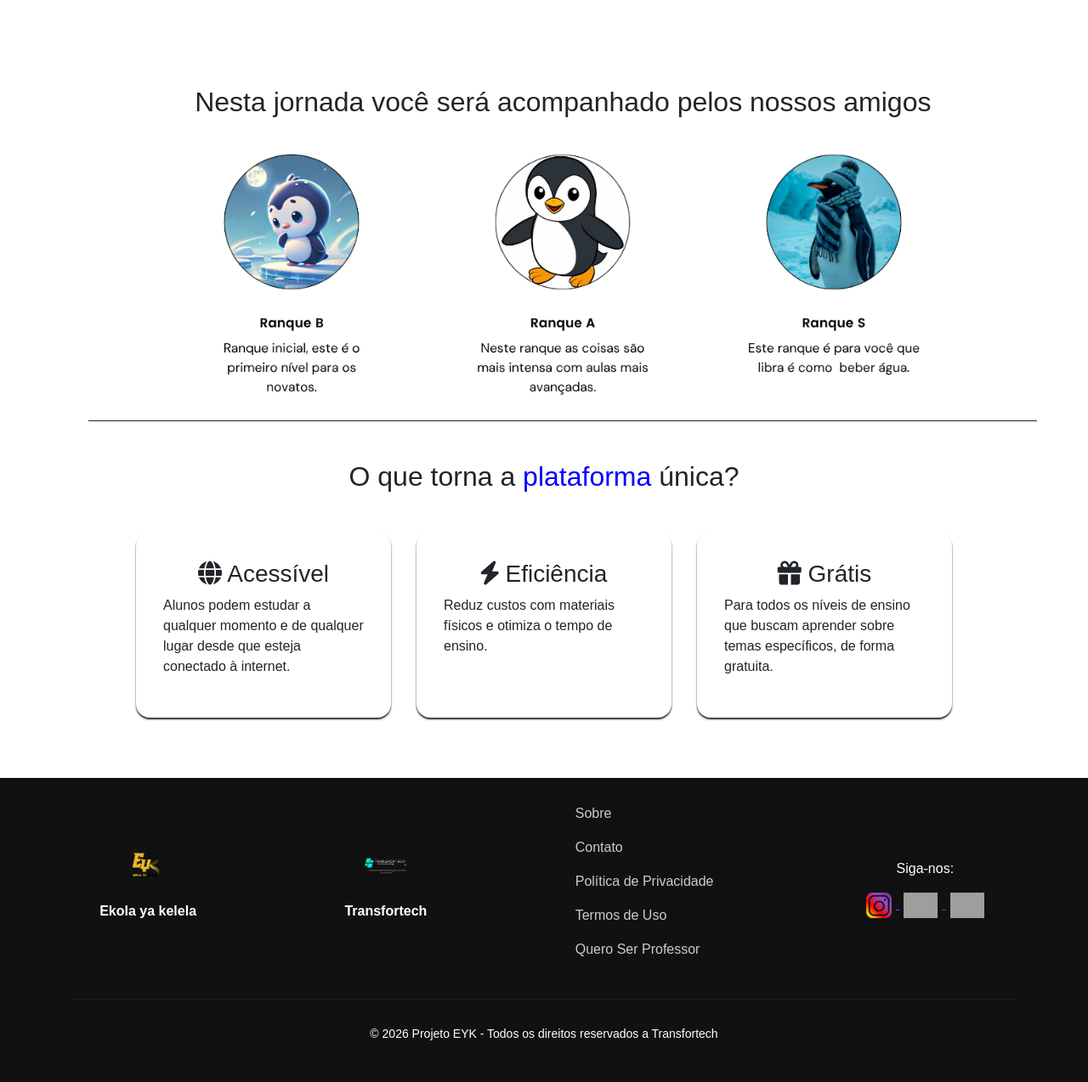
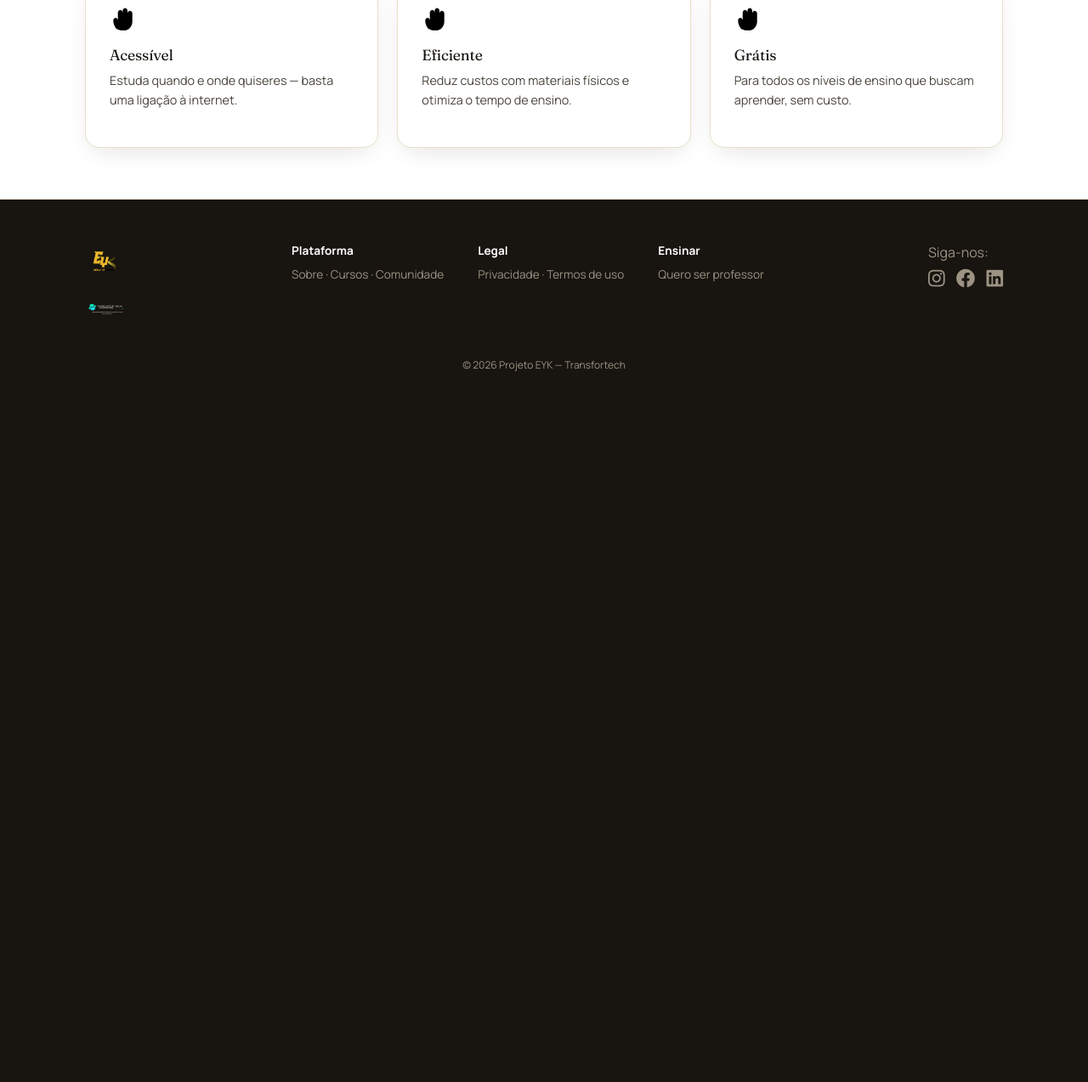
Before and after one commit to TransFortechAO/EYK, a Django app: page / in a window 1280 px wide. Shown: the part 1057-2331 px from the top of the page at 85% size. After the commit the page ends 1494 px from the top, so only its background shows below. Run offline with Django 5.2, Linux system fonts and the light colour scheme; parts of the project's set-up code (start-up, migrations or seed data) failed here and were passed over; grey boxes are pictures that could not be loaded.

Commit message:
Redesign visual (lote 2): landing, login e registo
index.html, login.html e register.html passam a estender
base_public.html com o novo design system, em vez de HTML standalone
com Bootstrap 4 + jQuery. Mesmos campos/forms/views de sempre -- so
o layout e o CSS mudam. Login e registo verificados via Playwright
(sessao continua a autenticar corretamente).

```diff
--- a/EYK/templates/index.html
+++ b/EYK/templates/index.html
@@ -1,145 +1,87 @@
+{% extends 'base_public.html' %}
 {% load static %}
-<!DOCTYPE html>
 
-<html lang="pt">
+{% block title %}Ekola Ya Kelela — Aprender em língua gestual{% endblock %}
 
-<head>
-    <meta charset="UTF-8" />
-    <meta name="viewport" content="width=device-width, initial-scale=1.0" />
-    <title>Página Inicial - EYK</title>
-    <link href="https://cdn.jsdelivr.net/npm/bootstrap@5.3.0-alpha1/dist/css/bootstrap.min.css" rel="stylesheet" />
-    <link rel="stylesheet" href="https://cdnjs.cloudflare.com/ajax/libs/font-awesome/6.0.0-beta3/css/all.min.css" />
-    <link rel="stylesheet" href="{% static 'index.css' %}">
-</head>
-<style>
-    .landing {
-        padding: 1rem;
-        background-image: url({% static 'imagens/Website-ui-img/landing.png' %});
-        width: 100%;
-        height: 100%;
-        background-size: 100%;
-        background-repeat: no-repeat;
-    }
-</style>
-
-<body>
-    <div class="landing">
-
-        <!-- <nav class="navbar navbar-expand-lg navbar-light">
-            <div class="container-fluid">
-                <a class="navbar-brand" href="#">
-                    <img class="logotype" src="{% static 'imagens/media/logo-sem-fundo.png' %}" alt="Logo EYK" />
-                </a>
-
-
-                <button class="navbar-toggler" type="button" data-bs-toggle="collapse" data-bs-target="#navbarContent"
-                aria-controls="navbarContent" aria-expanded="false" aria-label="Toggle navigation">
-                <span class="navbar-toggler-icon"></span>
-            </button>
-
-            <div class="collapse navbar-collapse" id="navbarContent">
-                <ul class="navbar-nav me-auto mb-2 mb-lg-0">
-                        <li class="nav-item">
-                            <a class="nav-link" href="{{ 'comunidade' }}">Comunidade</a>
-                        </li>
-                        <li class="nav-item">
-                            <a class="nav-link" href="{{ 'cursos' }}">Cursos</a>
-                        </li>
-                    </ul>
-
-                    <form class="d-flex mx-auto" style="max-width: 400px;" method="GET" action="">
-                        <input class="form-control me-2" type="search" name="search"
-                        placeholder="Pesquisar por curso, categoria ou professor..." value="">
-                        <button class="btn btn-outline-warning" type="submit"><i class="fa fa-search"></i></button>
-                    </form>
+{% block content %}
+<div style="background:var(--ink); color:#fff;">
+    <div style="display:flex; align-items:center; justify-content:space-between; padding:20px 48px; flex-wrap:wrap; gap:14px;">
+        <div style="display:flex; align-items:center; gap:10px; color:var(--gold); font-family:'Fraunces',serif; font-weight:700; font-size:1.4rem;">
+            <svg class="hand-mark" width="30" height="30"><use href="#hand-glyph"/></svg> EYK
+        </div>
+        <div style="display:flex; gap:10px;">
+            <a href="{% url 'accounts:login' %}" class="btn btn-ghost btn-sm" style="color:#fff; border-color:#443b2c;">Entrar</a>
+            <a href="{% url 'accounts:register' %}" class="btn btn-gold btn-sm">Registar grátis</a>
+        </div>
+    </div>
+    <div style="display:grid; grid-template-columns:1.1fr .9fr; gap:40px; padding:40px 48px 90px; align-items:center;">
+        <div>
+            <span class="badge badge-gold" style="margin-bottom:18px;"><i class="fas fa-hands"></i> Língua Gestual</span>
+            <h1 style="color:#fff; font-size:2.8rem; line-height:1.1; margin:14px 0 20px;">Estudar em <em style="color:var(--gold); font-style:italic;">língua gestual</em> nunca foi tão fácil.</h1>
+            <p style="color:#c9c1b0; font-size:1.05rem; max-width:520px; line-height:1.6;">Ekola ya Kelela — "Escola Especial" em Kimbundu. Plataforma digital para pessoas com deficiências auditivas e afónicas, com vídeo-aulas, conteúdos escolares e científicos, feitos por professores para reforçar o que já foi ensinado e esclarecer dúvidas.</p>
+            <div style="display:flex; gap:14px; margin-top:30px; flex-wrap:wrap;">
+                <a href="{% url 'accounts:register' %}" class="btn btn-gold">Começar a aprender <i class="fas fa-arrow-right"></i></a>
+                <a href="{% url 'accounts:login' %}" class="btn btn-ghost" style="color:#fff; border-color:#443b2c;"><i class="fas fa-sign-in-alt"></i> Já tenho conta</a>
+            </div>
+        </div>
+        <div style="position:relative;">
+            <div style="background:linear-gradient(150deg,#2b251d,#463a26); border-radius:28px; padding:26px; border:1px solid #443b2c;">
+                <div style="aspect-ratio:4/3; background:#181410; border-radius:16px; display:flex; align-items:center; justify-content:center; position:relative;">
+                    <svg class="hand-mark" width="90" height="90" style="color:var(--gold); opacity:.9;"><use href="#hand-glyph"/></svg>
+                    <div style="position:absolute; bottom:14px; left:14px; right:14px;" class="captions-strip"><i class="fas fa-closed-captioning"></i> legendas sempre visíveis em todos os vídeos</div>
                 </div>
-            </div>
-        </nav> -->
-
-        <div class="welcome">
-            <br><br><br>
-            <h1>Estudar Língua Gestual <br><span style="color: goldenrod;">Online</span> nunca foi tão fácil</h1>
-            <q>Ekola ya kelela, uma plataforma dedicada para o ensino especial.</q><br><br>
-            <div>
-                <a href="{% url 'accounts:login' %}" class="btn btn-custom" id="entrar">Entrar</a>
-                <a href="{% url 'accounts:register' %}" class="btn btn-custom">Registar</a>
             </div>
         </div>
     </div>
+</div>
 
-    <div class="container text-center mt-5">
-        <h1>O que é <strong>EYK?</strong></h1>
-        <p class="lead">Ekola ya kelela de origem Kimbundu, em Português <q>Escola Especial</q>, é uma plataforma
-            digital direcionada à pessoas com deficiências aufónicas e auditivas, ajudando-ás com vídeo-aulas, conteúdos
-            de entretenimento, conceitos escolares e científicos, de modo a reforçar o seu entendimento sobre conteúdos
-            já ministrados e também esclarecendo dúvidas. EYK vem oferecendo oportunidades tanto para professores quanto
-            para estudantes criando um ambiente educacional dinâmico onde professores possam compartilhar suas aulas
-            online, e usuários possam acessar conteúdos de qualidade em diversos temas educacionais.
-        </p>
-        <div class="estdprof">
-            <img src="{% static 'imagens/media/estudante.jpg' %}" alt="Estudante">
-            <img src="{% static 'imagens/media/prof.jpg' %}" alt="Professor">
-        </div><br>
-        <div class="container-maskote">
-            <h2>Nesta jornada você será acompanhado pelos nossos amigos</h2><br>
-            <img src="{% static 'imagens/Website-ui-img/maskote.png' %}" alt="Imagem Mascote">
+<div style="max-width:1080px; margin:0 auto; padding:70px 32px; text-align:center;">
+    <span class="eyebrow">O que é a EYK</span>
+    <h2 style="font-size:1.9rem; margin:12px 0 18px;">Uma plataforma pensada de mãos para pessoas surdas.</h2>
+    <p style="color:var(--ink-soft); max-width:700px; margin:0 auto; line-height:1.7;">Ekola ya kelela, de origem Kimbundu, "Escola Especial" em Português, é uma plataforma digital direcionada a pessoas com deficiências afónicas e auditivas, ajudando-as com vídeo-aulas, conteúdos de entretenimento, conceitos escolares e científicos. A EYK oferece oportunidades tanto para professores partilharem as suas aulas online como para estudantes acederem a conteúdos de qualidade em diversos temas educacionais.</p>
+</div>
+
+<div style="background:var(--paper); border-top:1px solid var(--border); border-bottom:1px solid var(--border); padding:60px 32px;">
+    <div class="grid grid-3" style="max-width:1080px; margin:0 auto;">
+        <div class="card" style="padding:28px;">
+            <svg class="hand-mark" width="34" height="34" style="color:var(--gold);"><use href="#hand-glyph"/></svg>
+            <h3 style="font-size:1.1rem; margin:16px 0 8px;">Acessível</h3>
+            <p style="color:var(--ink-soft); font-size:.9rem; line-height:1.6;">Estuda quando e onde quiseres — basta uma ligação à internet.</p>
         </div>
-        <br>
-        <h2>O que torna a <span style="color: blue">plataforma</span> única?</h2>
-        <section class="sec-text">
+        <div class="card" style="padding:28px;">
+            <svg class="hand-mark" width="34" height="34" style="color:var(--teal);"><use href="#hand-glyph"/></svg>
+            <h3 style="font-size:1.1rem; margin:16px 0 8px;">Eficiente</h3>
+            <p style="color:var(--ink-soft); font-size:.9rem; line-height:1.6;">Reduz custos com materiais físicos e otimiza o tempo de ensino.</p>
+        </div>
+        <div class="card" style="padding:28px;">
+            <svg class="hand-mark" width="34" height="34" style="color:var(--coral);"><use href="#hand-glyph"/></svg>
+            <h3 style="font-size:1.1rem; margin:16px 0 8px;">Grátis</h3>
+            <p style="color:var(--ink-soft); font-size:.9rem; line-height:1.6;">Para todos os níveis de ensino que buscam aprender, sem custo.</p>
+        </div>
+    </div>
+</div>
+
+<footer style="background:var(--ink); color:#9c9384; padding:50px 48px 24px;">
+    <div style="display:flex; justify-content:space-between; flex-wrap:wrap; gap:30px; max-width:1080px; margin:0 auto;">
+        <div style="display:flex; flex-direction:column; gap:10px;">
+            <img src="{% static 'imagens/media/logo-sem-fundo.png' %}" alt="Logo Projeto EYK" style="height:50px;">
+            <img src="{% static 'imagens/media/transfortech-logo-sem-fundo.png' %}" alt="Logo Transfortech" style="height:40px;">
+        </div>
+        <div style="display:flex; gap:40px; font-size:.85rem; flex-wrap:wrap;">
+            <div><div style="color:#fff; font-weight:700; margin-bottom:8px;">Plataforma</div>Sobre · Cursos · Comunidade</div>
+            <div><div style="color:#fff; font-weight:700; margin-bottom:8px;">Legal</div>Privacidade · Termos de uso</div>
             <div>
-                <h3><i class="fas fa-globe"></i> Acessível</h3>
-                <p>Alunos podem estudar a qualquer momento e de qualquer lugar desde que esteja conectado à internet.</p>
-            </div>
-            <div>
-                <h3><i class="fas fa-bolt"></i> Eficiência</h3>
-                <p>Reduz custos com materiais físicos e otimiza o tempo de ensino.</p>
-            </div>
-            <div>
-                <h3><i class="fas fa-gift"></i> Grátis</h3>
-                <p>Para todos os níveis de ensino que buscam aprender sobre temas específicos, de forma gratuita.</p>
-            </div>
-        </section>
-        <br>
-    </div>
-
-    <footer>
-        <div style="display: flex; flex-wrap: wrap; justify-content: space-around; align-items: center; gap: 20px; max-width: 1200px; margin: auto;">
-            <div>
-                <img src="{% static 'imagens/media/logo-sem-fundo.png' %}" alt="Logo Projeto EYK"
-                    style="height: 60px; margin-bottom: 10px;">
-                <p style="font-weight: bold;">Ekola ya kelela</p>
-            </div>
-            <div>
-                <img src="{% static 'imagens/media/transfortech-logo-sem-fundo.png' %}" alt="Logo Transfortech"
-                    style="height: 60px; margin-bottom: 10px;">
-                <p style="font-weight: bold;">Transfortech</p>
-            </div>
-            <div style="text-align: left;">
-                <p><a href="#" style="color: #ccc; text-decoration: none;">Sobre</a></p>
-                <p><a href="#" style="color: #ccc; text-decoration: none;">Contato</a></p>
-                <p><a href="#" style="color: #ccc; text-decoration: none;">Política de Privacidade</a></p>
-                <p><a href="#" style="color: #ccc; text-decoration: none;">Termos de Uso</a></p>
-                <p><a href="https://forms.gle/CcRJmQUHJ5PBHJePA" target="_blank" style="color: #ccc; text-decoration: none;">Quero Ser Professor</a></p>
-            </div>
-            <div>
-                <p>Siga-nos:</p>
-                <a href="https://www.instagram.com/trans_fortech" target="_blank" aria-label="Instagram Transfortech">
-                    <img src="{% static 'imagens/media/Instagram.png' %}" alt="Instagram" style="height: 30px; margin: 0 5px;">
-                </a>
-                <a href="https://web.facebook.com/profile.php?id=100082682384295" target="_blank" aria-label="Instagram Transfortech">
-                    <img src="https://freepnglogo.com/images/all_img/facebook-logo.png" alt="Facebook" style="height: 30px; margin: 0 5px;">
-                </a>
-                <a href="https://www.linkedin.com/company/transfortech/posts/" target="_blank" aria-label="Instagram Transfortech">
-                    <img src="https://pngimg.com/uploads/linkedIn/linkedIn_PNG8.png" alt="LinkedIn" style="height: 30px; margin: 0 5px;">
-                </a>
+                <div style="color:#fff; font-weight:700; margin-bottom:8px;">Ensinar</div>
+                <a href="https://forms.gle/CcRJmQUHJ5PBHJePA" target="_blank" style="color:#9c9384; text-decoration:none;">Quero ser professor</a>
             </div>
         </div>
-        <hr style="margin: 30px auto; border: 0; height: 1px; background: #444; width: 90%;" />
-        <p style="font-size: 14px;">&copy; 2026 Projeto EYK - Todos os direitos reservados a Transfortech</p>
-    </footer>
-
-    <script src="https://cdn.jsdelivr.net/npm/bootstrap@5.3.0-alpha1/dist/js/bootstrap.bundle.min.js"></script>
-</body>
-
-</html>
+        <div>
+            <p style="margin:0 0 8px;">Siga-nos:</p>
+            <a href="https://www.instagram.com/trans_fortech" target="_blank" aria-label="Instagram Transfortech"><i class="fab fa-instagram" style="font-size:1.4rem; margin-right:10px; color:#9c9384;"></i></a>
+            <a href="https://web.facebook.com/profile.php?id=100082682384295" target="_blank" aria-label="Facebook Transfortech"><i class="fab fa-facebook" style="font-size:1.4rem; margin-right:10px; color:#9c9384;"></i></a>
+            <a href="https://www.linkedin.com/company/transfortech/posts/" target="_blank" aria-label="LinkedIn Transfortech"><i class="fab fa-linkedin" style="font-size:1.4rem; color:#9c9384;"></i></a>
+        </div>
+    </div>
+    <div style="text-align:center; margin-top:36px; font-size:.75rem;">© 2026 Projeto EYK — Transfortech</div>
+</footer>
+{% endblock %}
```
Also changed, not shown: EYK/accounts/templates/accounts/login.html (+28 -50 lines), EYK/accounts/templates/accounts/register.html (+40 -54 lines).
